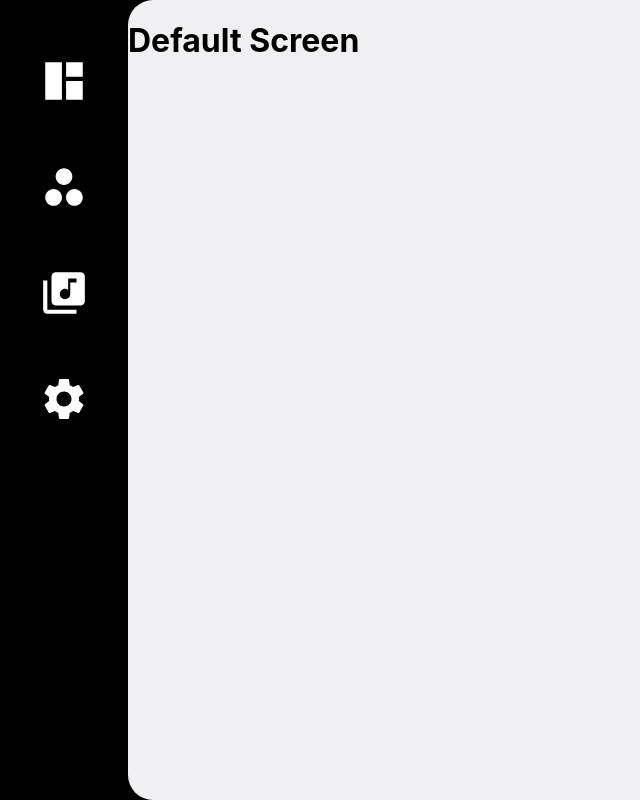
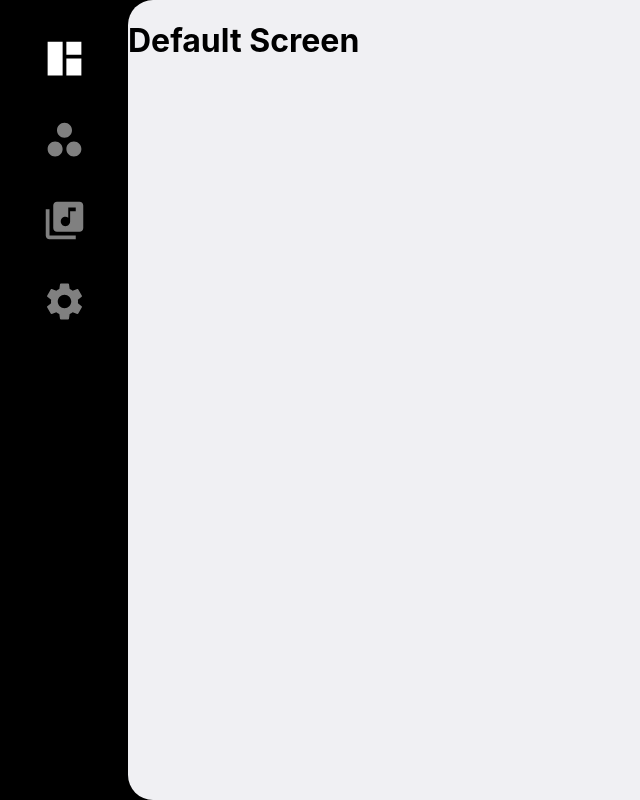
Before and after one commit to Point-Xero/cleo_slim_interface, a React (Create React App) app in the folder client/: page / in a window 1280 px wide. Shown: the whole page, without its empty margins (0-640 px from the left). Built offline with nearby package versions, Linux system fonts and the light colour scheme.

Commit message:
Intial navivgation and routing

```diff
--- a/client/src/App.css
+++ b/client/src/App.css
@@ -26,13 +26,13 @@ body, html {
 
 ul{
   list-style: none;
-  padding-top: 40px;
+  padding-top: 20px;
   text-align: center;
   padding-left: 0;
 }
 
 li{
-  margin-bottom: 50px;
+  margin-bottom: 30px;
 }
 
 li a{
--- a/client/src/components/Navbar.css
+++ b/client/src/components/Navbar.css
@@ -0,0 +1,7 @@
+.active{
+    opacity: 1 !important;
+}
+
+a{
+    opacity: 0.5;
+}
--- a/client/src/components/Navbar.js
+++ b/client/src/components/Navbar.js
@@ -1,4 +1,4 @@
-import React from 'react'
+import React, { useState } from 'react';
 import { Link } from 'react-router-dom';
 import './Navbar.css';
 import SpaceDashboardSharpIcon from '@mui/icons-material/SpaceDashboardSharp';
@@ -6,26 +6,57 @@ import LibraryMusicIcon from '@mui/icons-material/LibraryMusic';
 import SpokeIcon from '@mui/icons-material/Spoke';
 import SettingsIcon from '@mui/icons-material/Settings';
 
+const Navbar = () => {
+  // State to track the active link
+  const [activeLink, setActiveLink] = useState('/');  // Default active link is "/"
 
-const Navbar = () => {
+  // Function to handle link click and update active link
+  const handleLinkClick = (link) => {
+    setActiveLink(link);
+  };
+
   return (
     <nav>
       <ul>
         <li>
-            <Link to="/"><SpaceDashboardSharpIcon style={{ fontSize: 50 }}/></Link>
+          <Link
+            to="/"
+            onClick={() => handleLinkClick('/')}
+            className={activeLink === '/' ? 'active' : ''}
+          >
+            <SpaceDashboardSharpIcon style={{ fontSize: 45 }} />
+          </Link>
         </li>
         <li>
-            <Link to="/about"><SpokeIcon style={{ fontSize: 50 }}/></Link>
+          <Link
+            to="/about"
+            onClick={() => handleLinkClick('/about')}
+            className={activeLink === '/about' ? 'active' : ''}
+          >
+            <SpokeIcon style={{ fontSize: 45 }} />
+          </Link>
         </li>
         <li>
-            <Link to="/player"><LibraryMusicIcon style={{ fontSize: 50 }}/></Link>
+          <Link
+            to="/player"
+            onClick={() => handleLinkClick('/player')}
+            className={activeLink === '/player' ? 'active' : ''}
+          >
+            <LibraryMusicIcon style={{ fontSize: 45 }} />
+          </Link>
         </li>
         <li>
-            <Link to="/settings"><SettingsIcon style={{ fontSize: 50 }}/></Link>
+          <Link
+            to="/settings"
+            onClick={() => handleLinkClick('/settings')}
+            className={activeLink === '/settings' ? 'active' : ''}
+          >
+            <SettingsIcon style={{ fontSize: 45 }} />
+          </Link>
         </li>
       </ul>
     </nav>
   );
 };
 
-export default Navbar
+export default Navbar;
```
Lines whose indentation alone changed are shown as unchanged.
